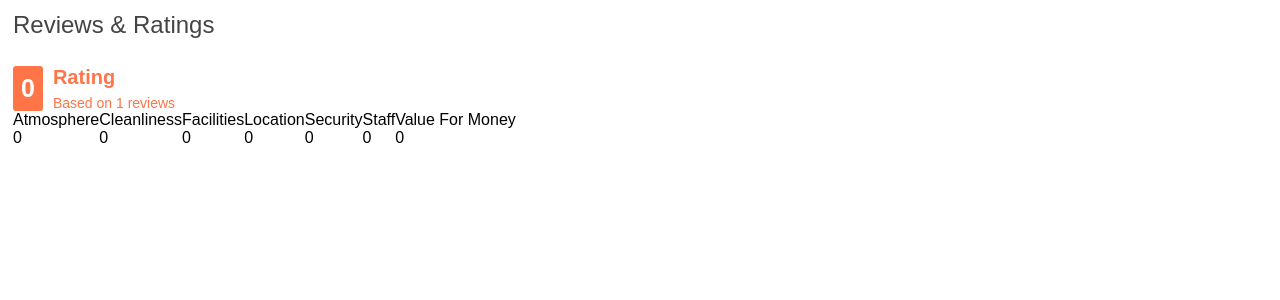
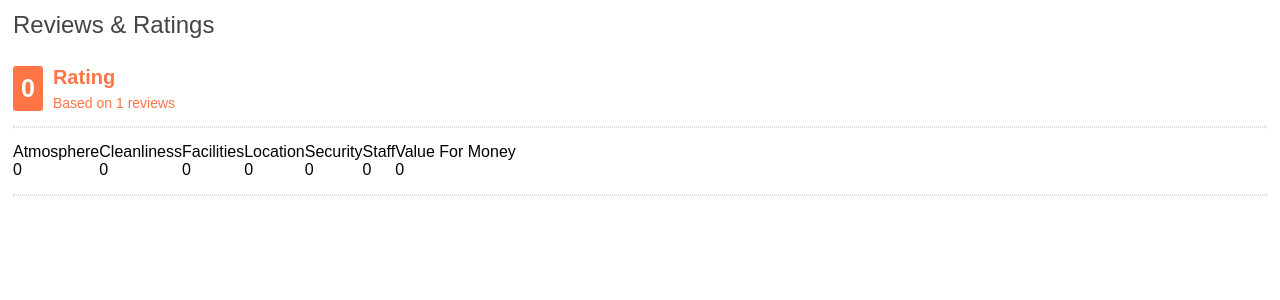
Before and after one commit to hostelhub/reviews-and-ratings2, a React app: page / in a window 1280 px wide. Shown: the top 300 px of the page. Built offline with nearby package versions, Linux system fonts and the light colour scheme; no server answers; the HTML template or start-up script is replaced by a standard one.

Commit message:
Implement LineBreaks

```diff
--- a/client/src/components/ReviewsAndRatings.jsx
+++ b/client/src/components/ReviewsAndRatings.jsx
@@ -13,6 +13,12 @@ const Title = styled.h2`
   font-size: 24px;
   font-style: normal;
   font-weight: normal;
+`;
+
+const LineBreak = styled.hr`
+  border: 1px dotted #dedede;
+  margin-bottom: 15px;
+  margin-top: 15px;
 `;
 
 class ReviewsAndRatings extends React.Component {
@@ -58,7 +64,9 @@ class ReviewsAndRatings extends React.Component {
           totalRatings={totalRatings}
           amtOfRatings={reviews.reviews.length}
         />
+        <LineBreak/>
         <IndividualRatings ratings={ratings} />
+        <LineBreak/>
       </div>
     );
   }
```
Also changed, not shown: 1 other file (tests, documents, lock files or other folders).
